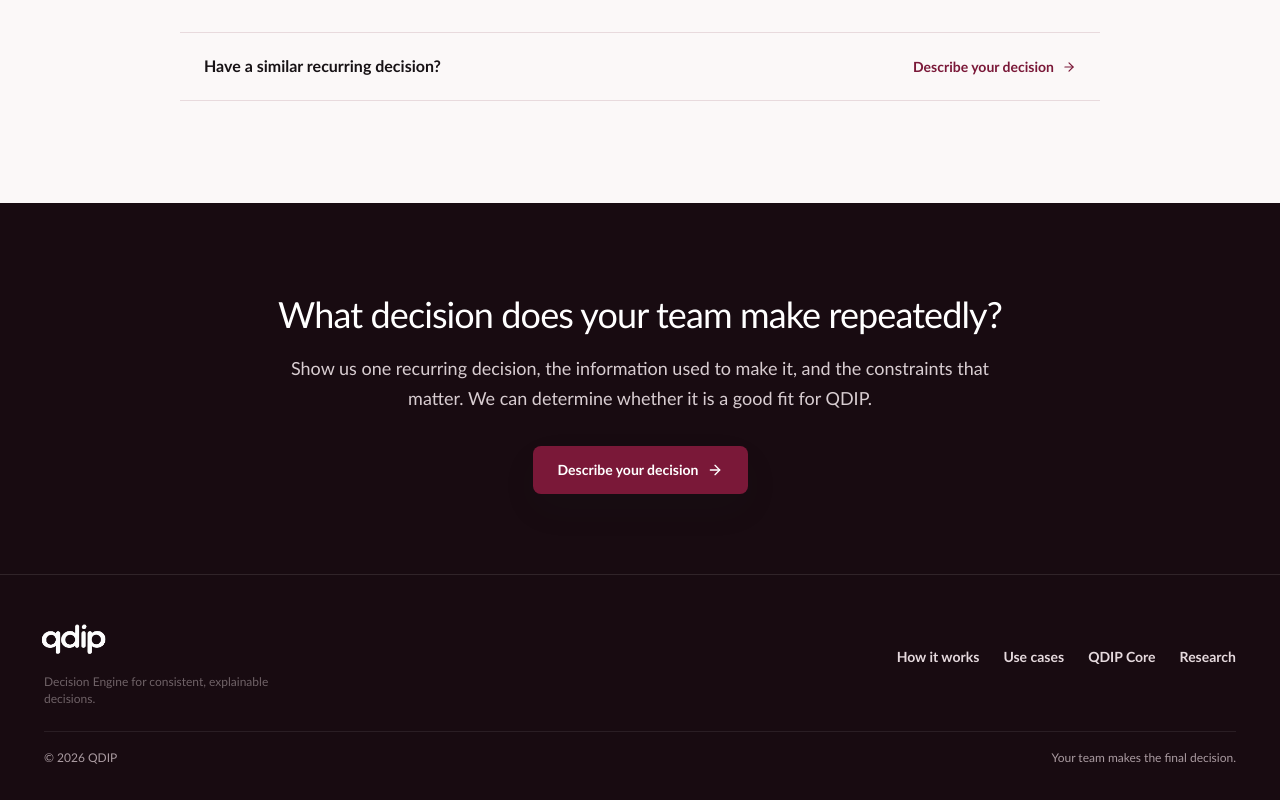
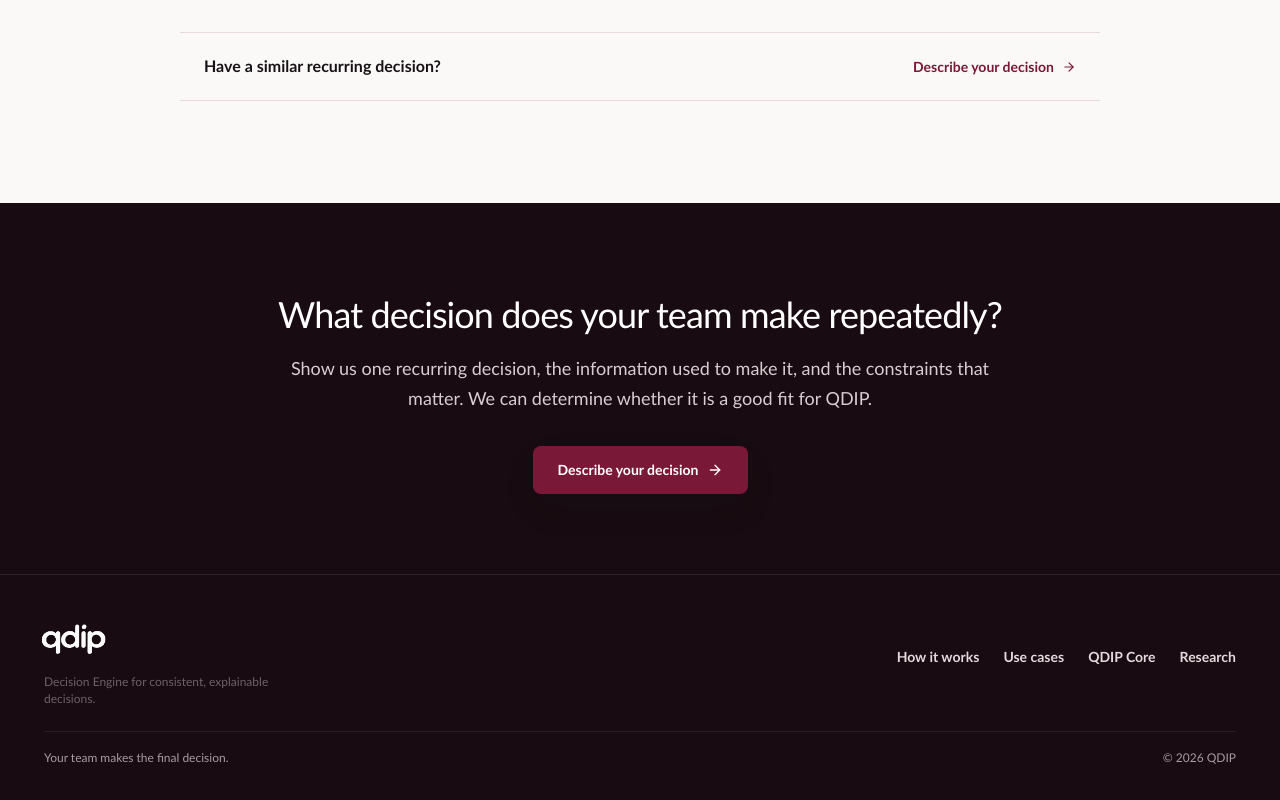
Before and after one commit to mentality-prj/dip-observatory, a Next.js app: page / in a window 1280 px wide. Shown: the part 3216-4016 px from the top of the page. Built offline with nearby package versions, Linux system fonts and the light colour scheme.

Commit message:
fix(footer): place copyright last

```diff
--- a/src/components/product/qdip-footer.tsx
+++ b/src/components/product/qdip-footer.tsx
@@ -91,10 +91,10 @@ export function QdipFooter({
         ) : null}
 
         <div className={styles.meta}>
+          <span className={styles.disclaimer}>{copy('disclaimer')}</span>
           <span className={styles.copyright} data-footer-copyright>
             © {new Date().getFullYear()} QDIP
           </span>
-          <span className={styles.disclaimer}>{copy('disclaimer')}</span>
         </div>
       </div>
     </footer>
```
